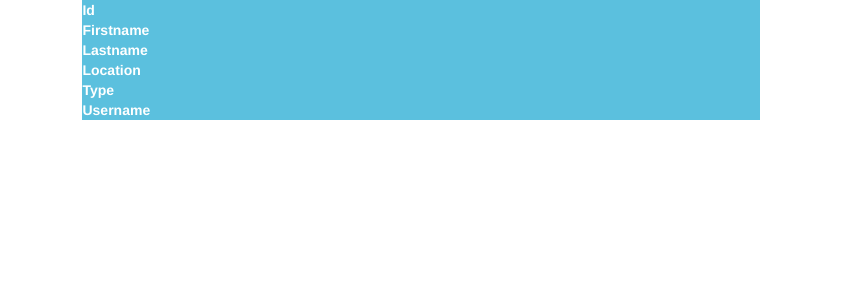
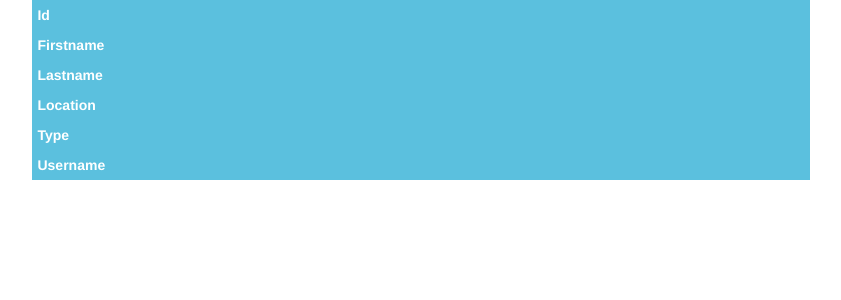
Before and after one commit to Mumbai18/team-20, a PHP site: page /userinfo.php in a window 1280 px wide. Shown: the top 300 px of the page, without its empty margins (219-1060 px from the left). Run offline with PHP 8.4, Linux system fonts and the light colour scheme; lists and menus that the app fills with data are empty; some libraries are stand-ins or nearby versions.

Commit message:
Styling for userinfo.php added.

```diff
--- a/userinfo.php
+++ b/userinfo.php
@@ -9,6 +9,11 @@
 		<!-- Bootstrap -->
 		<link href="bootstrap/css/bootstrap.min.css" rel="stylesheet" />
 		<link href="css/style.css" rel="stylesheet" />
+		<style type="text/css">
+			th, td{
+				padding: 5px;
+			}
+		</style>
 	</head>
 	<body>
 		<!-- This is the main section -->
```
